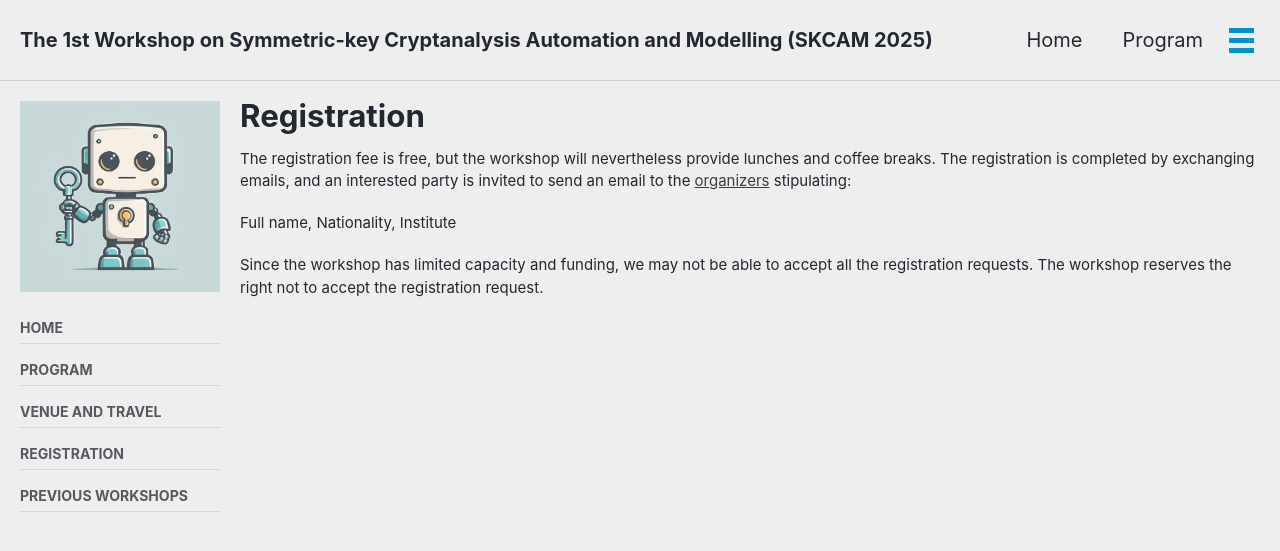
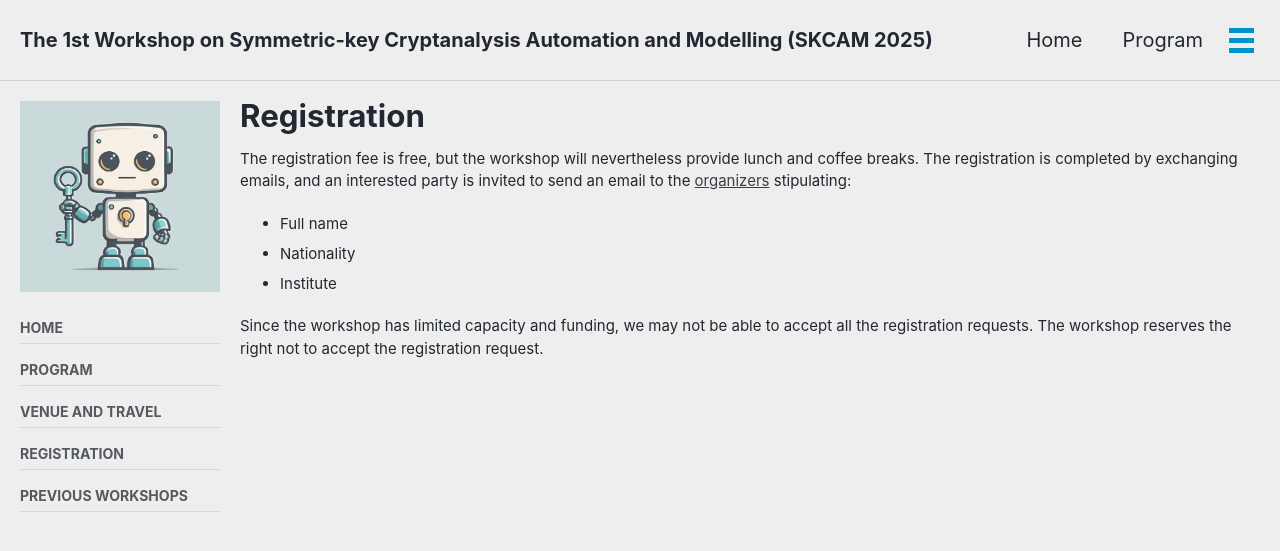
Before and after one commit to cryptanalysisbench/SATbench, a Jekyll site: the page built from registration.md, in a window 1280 px wide and 900 px high. Shown: the top 551 px of the window. Built offline with Jekyll 4.4.1, drawn with Linux system fonts in a browser that asks for light colours; cached includes are drawn as plain includes; nearby versions of some CDN libraries; our own code applies the rules of GitHub Pages for plain Markdown files.

Commit message:
Update registration.md

```diff
--- a/registration.md
+++ b/registration.md
@@ -11,8 +11,9 @@ sidebar:
 
 # Registration
 
-The registration fee is free, but the workshop will nevertheless provide lunches and coffee breaks. The registration is completed by exchanging emails, and an interested party is invited to send an email to the [organizers](https://askworkshop.github.io/ask2023/#contact-information) stipulating:
-
-Full name, Nationality, Institute
+The registration fee is free, but the workshop will nevertheless provide lunch and coffee breaks. The registration is completed by exchanging emails, and an interested party is invited to send an email to the [organizers](https://skcamworkshop.github.io/skcam2025/#contact-information) stipulating:
+* Full name
+* Nationality
+* Institute
 
 Since the workshop has limited capacity and funding, we may not be able to accept all the registration requests. The workshop reserves the right not to accept the registration request.
```
